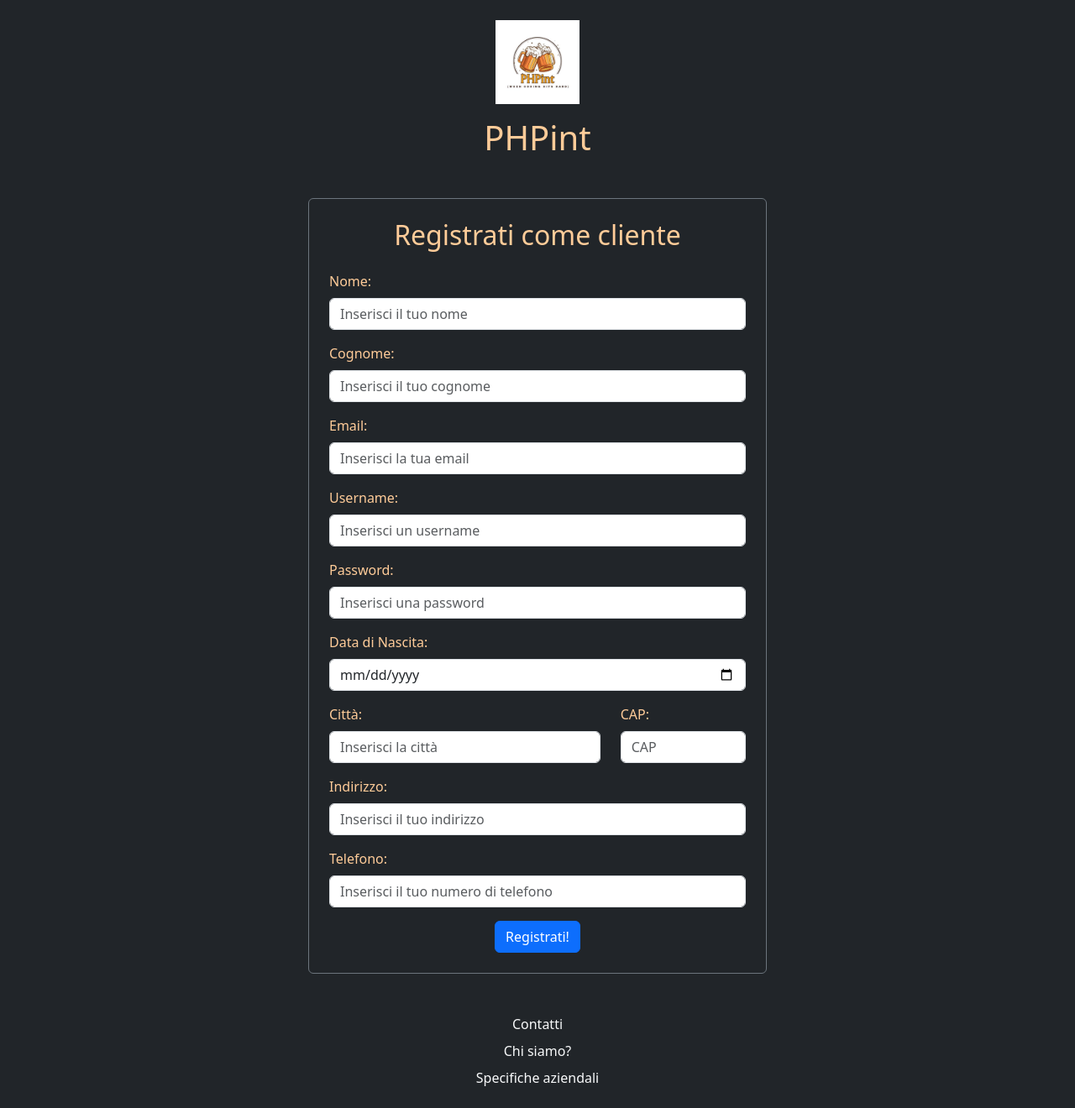
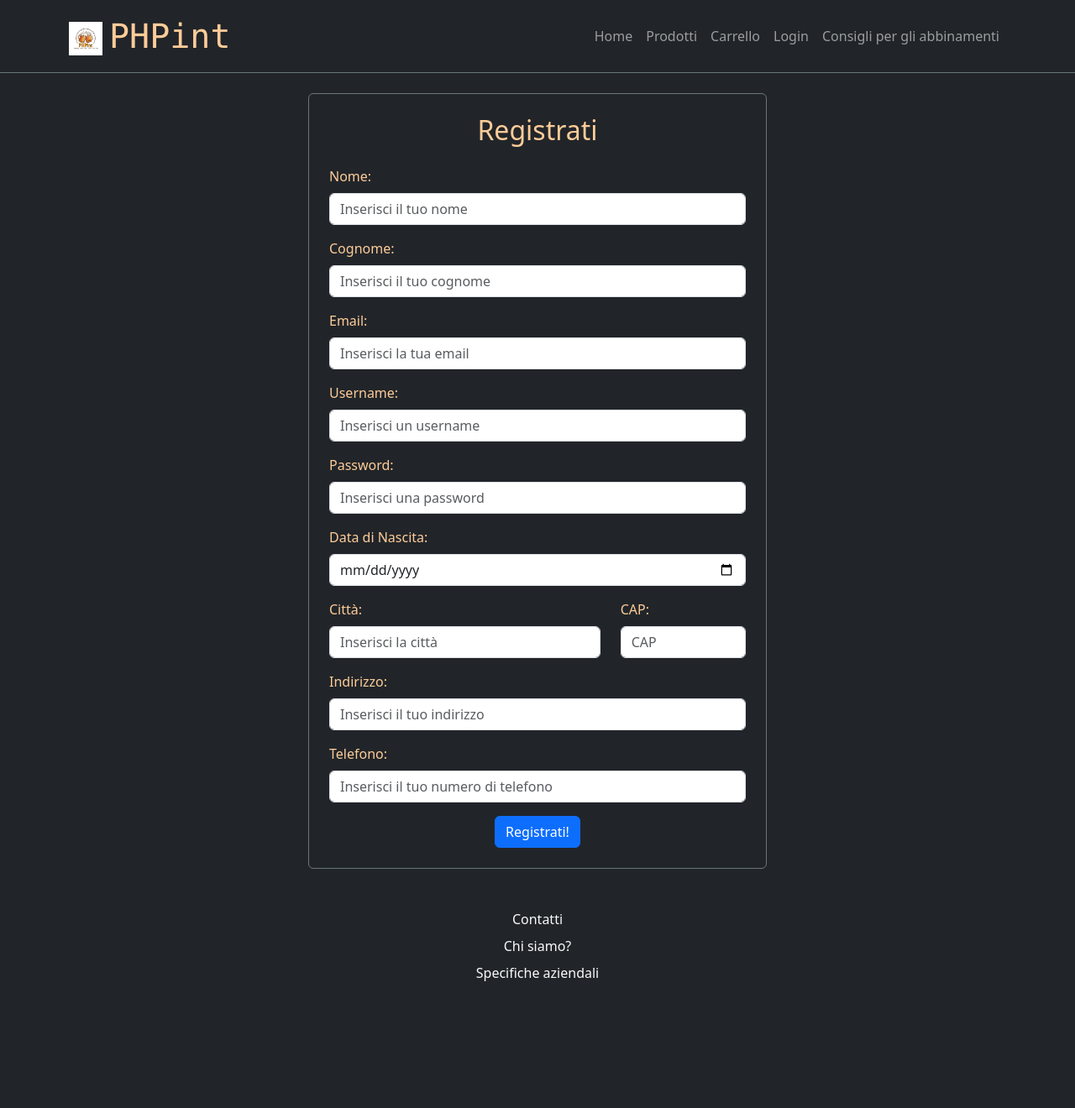
Before and after one commit to fedebrighi/Progetto_Tecnolgie_Web, a PHP site: page /regCliente.html in a window 1280 px wide. Shown: the whole page at 84% size. After the commit the page ends 1169 px from the top, so only its background shows below. Run offline with PHP 8.4, Linux system fonts and the light colour scheme.

Commit message:
small changes

```diff
--- a/css/style.css
+++ b/css/style.css
@@ -10,7 +10,7 @@ main{
   flex-grow: 1;
 }
 
-nav a, .navbar-brand, footer, footer a{
+nav a, .navbar-brand, footer a{
   color: #FFCC99;
 }
 
@@ -19,7 +19,6 @@ body p , body a{
 }
 
 footer {
-  background-color: antiquewhite;
   padding: 10px;
   max-height: 170px;
   margin-top: auto;
--- a/regCliente.html
+++ b/regCliente.html
@@ -4,21 +4,36 @@
     <head>
         <meta charset="UTF-8" />
         <meta name="viewport" content="width=device-width, initial-scale=1.0" />
-        <title>PHPint - Home</title>
+        <title>PHPint - Registrati</title>
         <link href="https://cdn.jsdelivr.net/npm/bootstrap@5.3.2/dist/css/bootstrap.min.css" rel="stylesheet" />
         <link href="css/style.css" rel="stylesheet" />
     </head>
 
     <body class="bg-dark">
-        <header class="text-center py-4">
-            <img src="img/logo.jpg" alt="PHPint Logo" class="img-fluid mb-3" style="width: 100px;" />
-            <h1 class="mb-0">PHPint</h1>
-        </header>
+        <nav class="navbar navbar-expand-lg navbar-dark bg-dark border-bottom border-secondary">
+            <div class="container">
+                <a class="navbar-brand fs-1 font-monospace" href="homepage.html">
+                    <img src="img/logo.jpg" alt="PHPint Logo" width="40" class="me-2" />PHPint
+                </a>
+                <button class="navbar-toggler" type="button" data-bs-toggle="collapse" data-bs-target="#navbarNav">
+                    <span class="navbar-toggler-icon"></span>
+                </button>
+                <div class="collapse navbar-collapse" id="navbarNav">
+                    <ul class="navbar-nav ms-auto">
+                        <li class="nav-item"><a class="nav-link" href="homepage.html">Home</a></li>
+                        <li class="nav-item"><a class="nav-link" href="catalogo_prodotti.html">Prodotti</a></li>
+                        <li class="nav-item"><a class="nav-link" href="carrello.html">Carrello</a></li>
+                        <li class="nav-item"><a class="nav-link" href="login.html">Login</a></li>
+                        <li class="nav-item"><a class="nav-link" href="#">Consigli per gli abbinamenti</a></li>
+                    </ul>
+                </div>
+            </div>
+        </nav>
         <div class="container py-4">
             <div class="row justify-content-center">
                 <div class="col-12 col-md-6">
                     <div class="border border-secondary rounded p-4">
-                        <h2 class="text-center mb-4">Registrati come cliente</h2>
+                        <h2 class="text-center mb-4">Registrati</h2>
                         <form method="post">
                             <div class="mb-3">
                                 <label for="nome" class="form-label">Nome:</label>
```
Also changed, not shown: login.html (+19 -5 lines).
